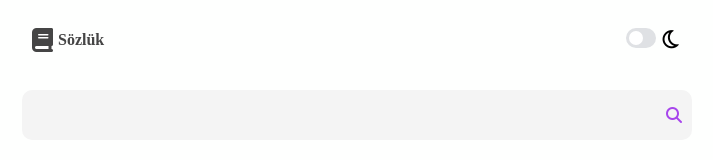
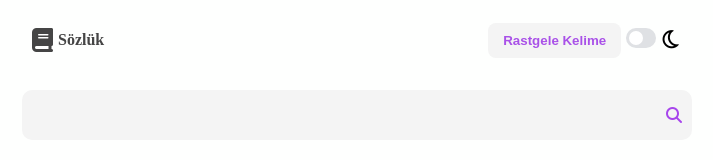
Before and after one commit to emrecoban/turkish-dictionary, a React (Vite) app: page / in a window 1280 px wide. Shown: the top 160 px of the page, without its empty margins (283-996 px from the left). Built offline with nearby package versions, Linux system fonts and the light colour scheme; a web font is replaced by a local one.

Commit message:
Added random word feature and fix #2

```diff
--- a/src/components/Header.jsx
+++ b/src/components/Header.jsx
@@ -1,6 +1,17 @@
 import React from "react";
+import { redirect, useNavigate } from "react-router-dom";
+import kelimeList from "../autocomplete"
 
 export default function Header({ toggleDarkMode, darkMode }) {
+    console.log("toplam: ", kelimeList[49].madde)
+    const navigate = useNavigate()
+
+    function randomWord() {
+        //total word: 92408
+        const findIndex = Math.floor(Math.random() * 92400) + 49 // ignore ".." words
+        console.log("BULUNAN => ", kelimeList[findIndex].madde)
+        return navigate(`/${kelimeList[findIndex].madde}`)
+    }
     return (
         <nav>
             <div className={darkMode ? "mainLogo dark" : "mainLogo"}>
@@ -8,6 +19,7 @@ export default function Header({ toggleDarkMode, darkMode }) {
                 <p>Sözlük</p>
             </div>
             <div className="rightPanel">
+                <button onClick={randomWord} className={darkMode ? "navLink dark" : "navLink"}>Rastgele Kelime</button>
                 <div className="darkMode-Wrapper">
                     <input type="checkbox" id="darkMode" className="sc-gJwTLC ikxBAC" onChange={toggleDarkMode} checked={darkMode} />
                 </div>
--- a/src/style.css
+++ b/src/style.css
@@ -67,6 +67,38 @@ nav .rightPanel {
   display: flex;
   align-items: center;
   gap: 5px;
+}
+
+.navLink {
+  display: block;
+  padding: 10px 15px;
+  background-color: #F4F4F4;
+  color: #a951e8;
+  border-radius: 8px;
+  font-weight: bold;
+  text-decoration: none;
+  border: 0;
+  transition: scale 0.2s;
+}
+
+.navLink:hover {
+  background-color: #6f2e9e;
+  color: #F4F4F4;
+  text-decoration: none;
+  cursor: pointer;
+}
+
+.navLink:active {
+  scale: 0.9;
+}
+
+.navLink.dark {
+  background-color: #1E1E1F !important;
+  color: #F4F4F4 !important;
+}
+
+.navLink.dark:hover {
+  background-color: #6f2e9e !important;
 }
 
 /* Checkbox start */
```
Also changed, not shown: 1 other file (tests, documents, lock files or other folders).
